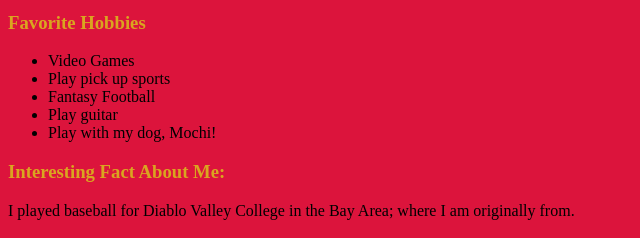
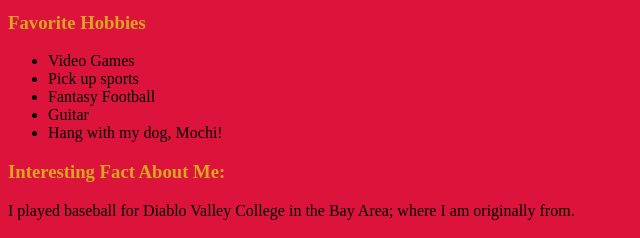
Before and after one commit to baseballbrad12/Day2Stuff-Brad, a plain HTML site: page index.html in a window 1280 px wide. Shown: the part 386-624 px from the top of the page, 0-640 px from the left. Drawn offline with Linux system fonts and the light colour scheme.

Commit message:
Updating verbiage in listed texts.

```diff
--- a/index.html
+++ b/index.html
@@ -41,10 +41,10 @@ I graduated from UC Irvine with a BS in Business Economics, and I look forward t
 <h3>Favorite Hobbies</h3>
     <ul>
      <li>Video Games</li>
-     <li>Play pick up sports</li>
+     <li>Pick up sports</li>
      <li>Fantasy Football</li>
-     <li>Play guitar</li>
-     <li>Play with my dog, Mochi!</li>
+     <li>Guitar</li>
+     <li>Hang with my dog, Mochi!</li>
     </ul>
 
 <h3>Interesting Fact About Me:</h3>
```
